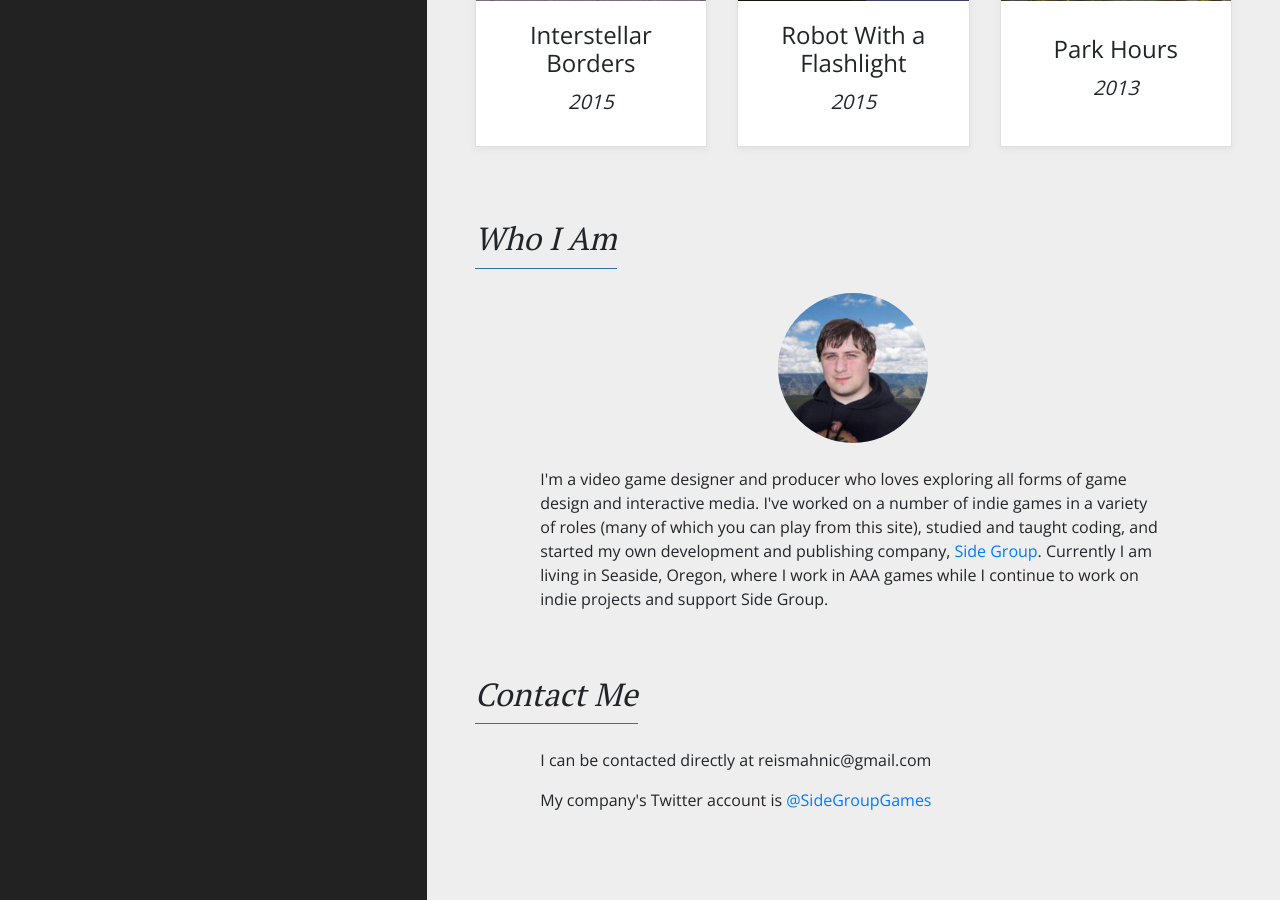
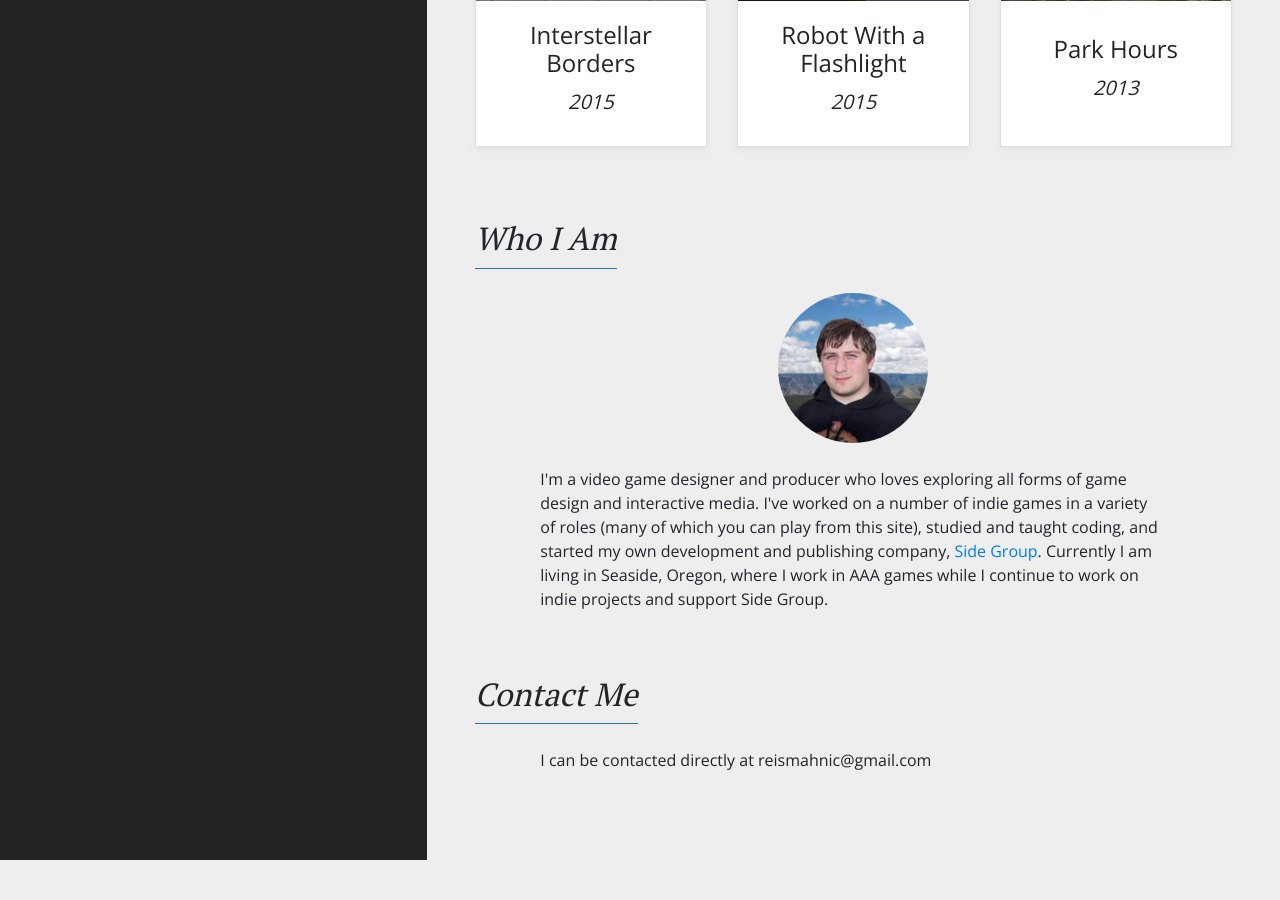
Before and after one commit to reismahnic/reis-mahnic, a Jekyll site: the page built from index.html, in a window 1280 px wide and 900 px high, scrolled down 1557 px. Built offline with Jekyll 4.4.1, drawn with Linux system fonts in a browser that asks for light colours; after the commit the page ends 2417 px from its top, so only the background shows below that.

Commit message:
Update home.html

```diff
--- a/_layouts/home.html
+++ b/_layouts/home.html
@@ -46,7 +46,6 @@ title: Reis Mahnic - Video Games and Software Development
     <div class="row mb-4">
         <div class="col-auto col-sm-auto col-md-10 text-center mx-auto">
             <p class="text-left">I can be contacted directly at reismahnic@gmail.com</p>
-<p class="text-left">My company's Twitter account is <a href="https://twitter.com/sidegroupgames" target="_blank">@SideGroupGames</a></p>
         </div>
     </div>
 {% include footer.html %}
```
